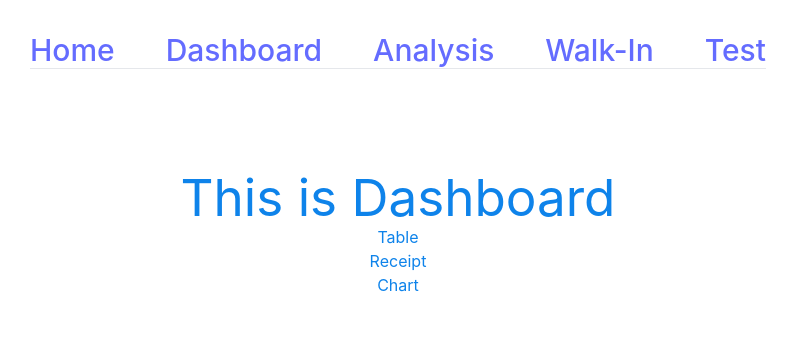
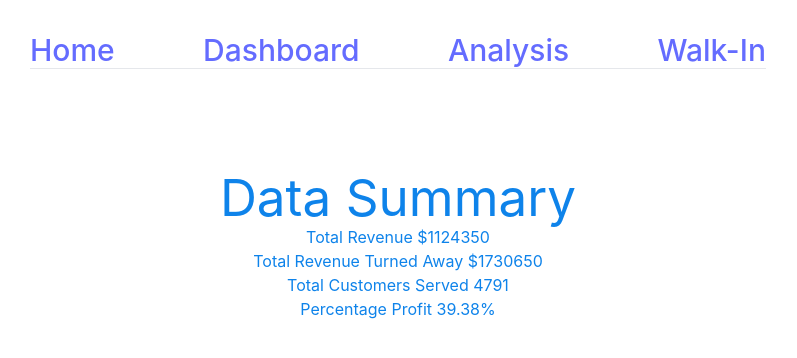
Before and after one commit to TempestSt3rm/ConuHacks-8, a React (Vite) app in the folder front-end-react/: page /Dashboard in a window 1280 px wide. Shown: the top 358 px of the page, without its empty margins (242-1039 px from the left). Built offline with nearby package versions, Linux system fonts and the light colour scheme.

Commit message:
added dashboard stats

```diff
--- a/front-end-react/src/components/Dashboard.jsx
+++ b/front-end-react/src/components/Dashboard.jsx
@@ -1,14 +1,20 @@
 import Navbar from "./Navbar"
 
 function Dashboard() {
+
+    let totalRevenue = 1124350;
+    let totalRevenueTurnedAway = 1730650;
+    let percentageProfit = (totalRevenue / (totalRevenue + totalRevenueTurnedAway)) * 100;
+    let roundedpercentageProfit = percentageProfit.toFixed(2);
     return (
         <>
         <Navbar></Navbar>
-        <h1>This is Dashboard</h1>
+        <h1 className="dataSummary">Data Summary</h1>
         <ul>
-        <li>Table</li>
-        <li>Receipt</li>
-        <li>Chart</li>
+        <li>Total Revenue $1124350</li>
+        <li>Total Revenue Turned Away $1730650</li>
+        <li>Total Customers Served 4791</li>
+        <li>Percentage Profit {roundedpercentageProfit}%</li>
         </ul>
         </>
     )
--- a/front-end-react/src/components/Home.jsx
+++ b/front-end-react/src/components/Home.jsx
@@ -2,7 +2,8 @@ import Navbar from "./Navbar"
 import DirectionsCarIcon from '@mui/icons-material/DirectionsCar';
 import reactLogo from '../assets/react.svg'
 import "./Home.css"
-import TuneUp from "../assets/images/Tune_UP.png"
+import tuneUpGif from '../assets/images/Tune_UP.gif';
+
 
 function Home() {
 
@@ -13,7 +14,7 @@ function Home() {
           <img src={reactLogo} className="logo react" alt="React logo" style={{height:"300px"}}/>
         </a> */}
         {/* <DirectionsCarIcon style={{fontSize:"700px", height:"300px", position:"relative", top:"100px"}}></DirectionsCarIcon> */}
-        <img src={TuneUp} className="tuneUp" alt="TuneUp"></img>
+        <img src={tuneUpGif} className="tuneUp" alt="TuneUp"></img>
         {/* <h1 style={{position:"relative", top:"100px"}}>TuneUp</h1> */}
         </>
     )
--- a/front-end-react/src/components/Navbar.jsx
+++ b/front-end-react/src/components/Navbar.jsx
@@ -10,7 +10,6 @@ import {Link} from 'react-router-dom';
                     <Link to="/Dashboard">Dashboard</Link>
                     <Link to="/Visualization">Analysis</Link>
                     <Link to="/WalkIn">Walk-In</Link>
-                    <Link to="/Test">Test</Link>
             </nav>
             <hr></hr>
             <div style={{height:"100px"}}></div>
```
Also changed, not shown: front-end-react/src/assets/images/Tune_UP.gif (added).
